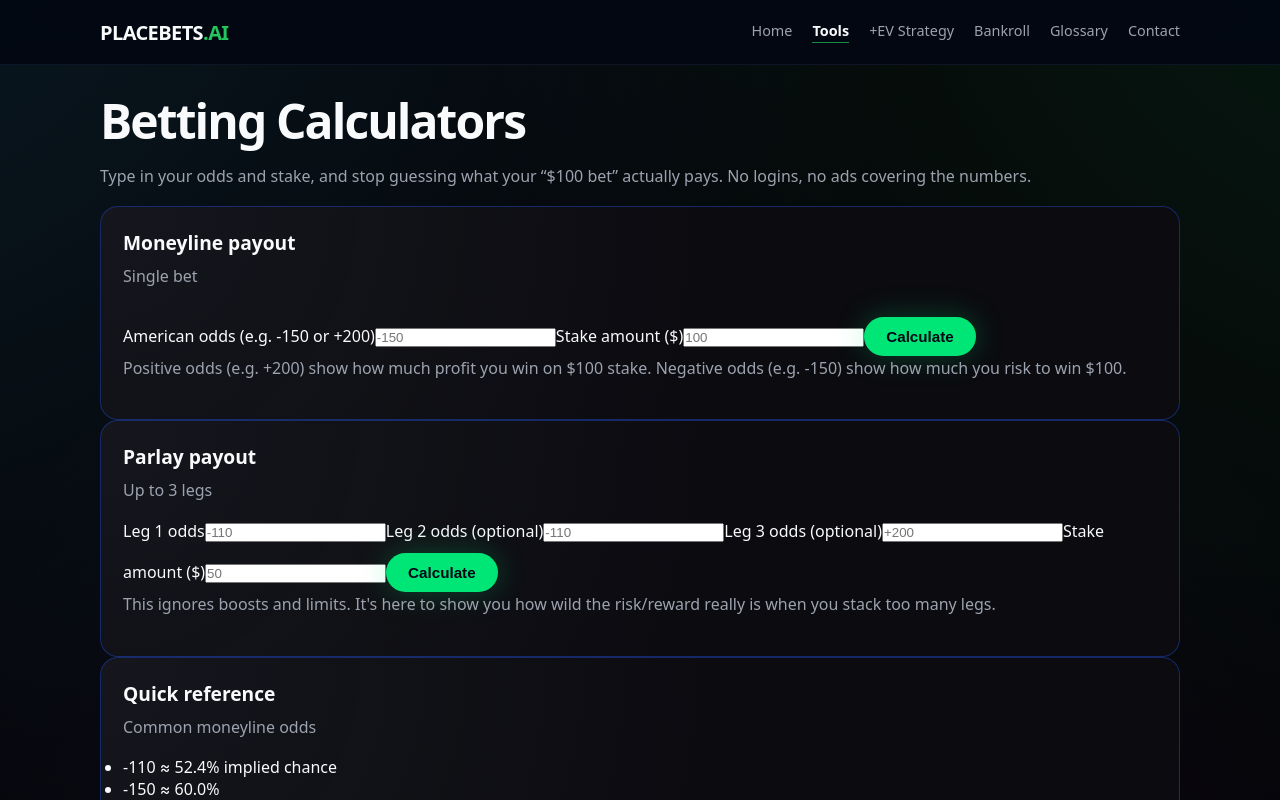
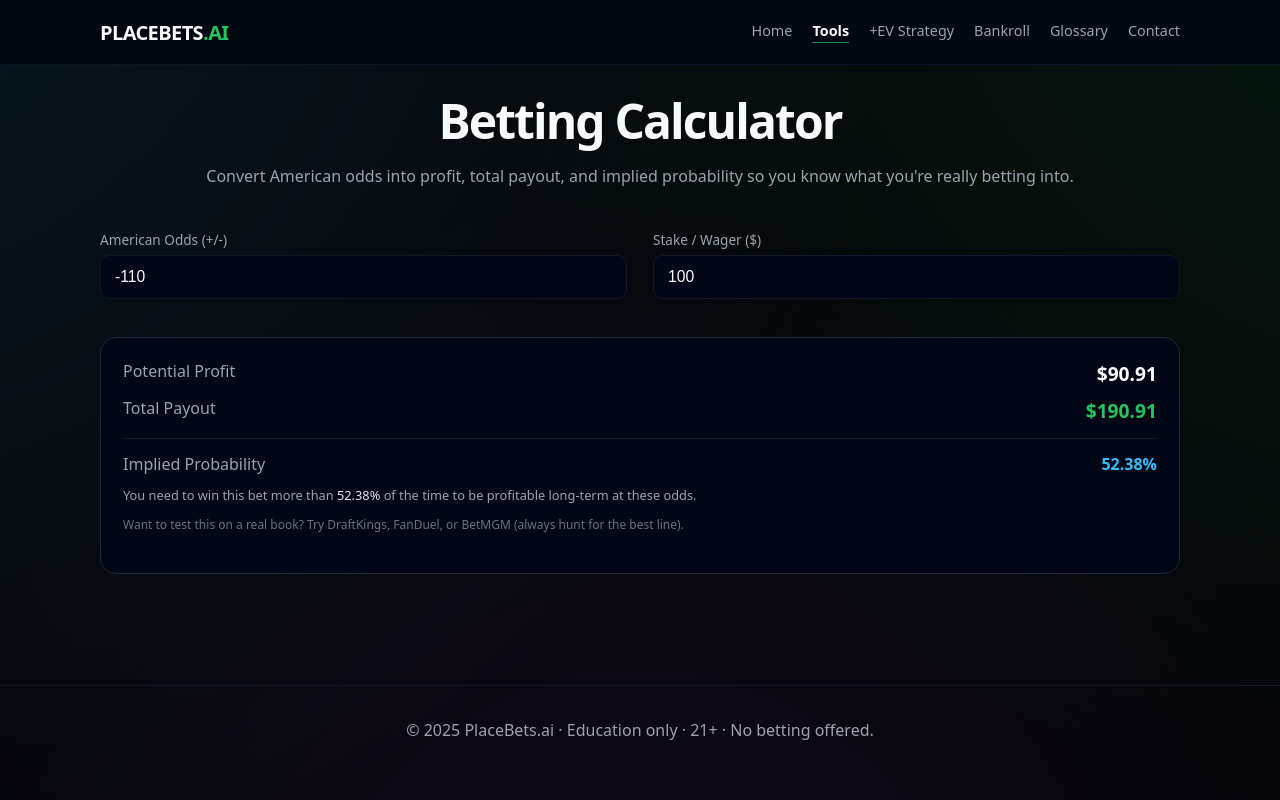
Before and after one commit to placebetsai/Placebetsai, a Next.js app: page /calculators in a window 1280 px wide. Shown: the top 800 px of the page. Built offline with nearby package versions, Linux system fonts and the light colour scheme.

Commit message:
Update page.js

```diff
--- a/app/calculators/page.js
+++ b/app/calculators/page.js
@@ -3,177 +3,143 @@
 import { useState } from "react";
 
 export default function CalculatorsPage() {
-  const [mlOdds, setMlOdds] = useState("");
-  const [mlStake, setMlStake] = useState("");
-  const [mlResult, setMlResult] = useState("");
+  const [odds, setOdds] = useState("-110");
+  const [stake, setStake] = useState("100");
 
-  const [parlayOdds, setParlayOdds] = useState(["", "", ""]);
-  const [parlayStake, setParlayStake] = useState("");
-  const [parlayResult, setParlayResult] = useState("");
+  const parsedOdds = parseFloat(odds || "0");
+  const parsedStake = parseFloat(stake || "0");
 
-  function calcMoneyline() {
-    const o = parseFloat(mlOdds);
-    const s = parseFloat(mlStake);
-    if (isNaN(o) || isNaN(s) || s <= 0) {
-      setMlResult("Enter a real number for odds and stake.");
-      return;
-    }
+  let profit = 0;
+  let implied = 0;
 
-    let win = 0;
-    if (o > 0) {
-      win = (o / 100) * s;
-    } else {
-      win = (100 / Math.abs(o)) * s;
-    }
-    const payout = s + win;
-
-    const implied =
-      o > 0 ? 100 / (o + 100) : Math.abs(o) / (Math.abs(o) + 100);
-
-    setMlResult(
-      `Risk $${s.toFixed(2)} to win $${win.toFixed(
-        2
-      )}. Total return: $${payout.toFixed(
-        2
-      )}. Implied chance: ${(implied * 100).toFixed(1)}%.`
-    );
+  if (parsedOdds > 0) {
+    profit = parsedStake * (parsedOdds / 100);
+    implied = 100 / (parsedOdds + 100);
+  } else if (parsedOdds < 0) {
+    profit = parsedStake * (100 / Math.abs(parsedOdds));
+    implied = Math.abs(parsedOdds) / (Math.abs(parsedOdds) + 100);
   }
 
-  function calcParlay() {
-    const s = parseFloat(parlayStake);
-    if (isNaN(s) || s <= 0) {
-      setParlayResult("Enter a real stake amount.");
-      return;
-    }
-
-    const parsed = parlayOdds
-      .map((o) => parseFloat(o))
-      .filter((o) => !isNaN(o));
-
-    if (parsed.length === 0) {
-      setParlayResult("Enter at least one valid set of odds.");
-      return;
-    }
-
-    let multiplier = 1;
-    parsed.forEach((o) => {
-      if (o > 0) {
-        multiplier *= 1 + o / 100;
-      } else {
-        multiplier *= 1 + 100 / Math.abs(o);
-      }
-    });
-
-    const payout = s * multiplier;
-    const win = payout - s;
-    setParlayResult(
-      `If every leg hits, your $${s.toFixed(2)} returns $${payout.toFixed(
-        2
-      )} (profit $${win.toFixed(2)}).`
-    );
-  }
+  const totalPayout = parsedStake + profit;
+  const impliedPct = implied * 100;
 
   return (
-    <section className="section">
-      <h1 className="section-title">Betting Calculators</h1>
-      <p className="section-intro">
-        Type in your odds and stake, and stop guessing what your “$100 bet”
-        actually pays. No logins, no ads covering the numbers.
+    <div>
+      <h1 className="text-center">Betting Calculator</h1>
+      <p className="text-center">
+        Convert American odds into profit, total payout, and implied
+        probability so you know what you&apos;re really betting into.
       </p>
 
-      <div className="card-grid">
-        <div className="card calc-card">
-          <h3>Moneyline payout</h3>
-          <p className="card-tag">Single bet</p>
-          <label>American odds (e.g. -150 or +200)</label>
-          <input
-            value={mlOdds}
-            onChange={(e) => setMlOdds(e.target.value)}
-            placeholder="-150"
-          />
-          <label>Stake amount ($)</label>
-          <input
-            value={mlStake}
-            onChange={(e) => setMlStake(e.target.value)}
-            placeholder="100"
-          />
-          <button
-            className="btn btn-primary small"
-            style={{ marginTop: "0.7rem" }}
-            onClick={calcMoneyline}
-          >
-            Calculate
-          </button>
-          {mlResult && <div className="calc-result">{mlResult}</div>}
-          <p className="calc-footnote">
-            Positive odds (e.g. +200) show how much profit you win on $100
-            stake. Negative odds (e.g. -150) show how much you risk to win $100.
-          </p>
+      <div className="calc-box mt-4">
+        <div className="grid-2" style={{ marginBottom: 22 }}>
+          <div className="input-group">
+            <label>American Odds (+/-)</label>
+            <input
+              type="number"
+              value={odds}
+              onChange={(e) => setOdds(e.target.value)}
+              placeholder="-110"
+            />
+          </div>
+          <div className="input-group">
+            <label>Stake / Wager ($)</label>
+            <input
+              type="number"
+              value={stake}
+              onChange={(e) => setStake(e.target.value)}
+              placeholder="100"
+            />
+          </div>
         </div>
 
-        <div className="card calc-card">
-          <h3>Parlay payout</h3>
-          <p className="card-tag">Up to 3 legs</p>
-          <label>Leg 1 odds</label>
-          <input
-            value={parlayOdds[0]}
-            onChange={(e) =>
-              setParlayOdds([e.target.value, parlayOdds[1], parlayOdds[2]])
-            }
-            placeholder="-110"
+        <div
+          style={{
+            background: "#020617",
+            borderRadius: 16,
+            padding: 22,
+            border: "1px solid #1f2937",
+          }}
+        >
+          <div
+            style={{
+              display: "flex",
+              justifyContent: "space-between",
+              marginBottom: 10,
+            }}
+          >
+            <span style={{ color: "#9ca3af" }}>Potential Profit</span>
+            <span style={{ fontWeight: 700, fontSize: "1.2rem" }}>
+              ${profit.toFixed(2)}
+            </span>
+          </div>
+
+          <div
+            style={{
+              display: "flex",
+              justifyContent: "space-between",
+              marginBottom: 10,
+            }}
+          >
+            <span style={{ color: "#9ca3af" }}>Total Payout</span>
+            <span
+              style={{
+                fontWeight: 700,
+                fontSize: "1.2rem",
+                color: "#22c55e",
+              }}
+            >
+              ${totalPayout.toFixed(2)}
+            </span>
+          </div>
+
+          <div
+            style={{
+              height: 1,
+              background: "#111827",
+              margin: "14px 0",
+            }}
           />
-          <label>Leg 2 odds (optional)</label>
-          <input
-            value={parlayOdds[1]}
-            onChange={(e) =>
-              setParlayOdds([parlayOdds[0], e.target.value, parlayOdds[2]])
-            }
-            placeholder="-110"
-          />
-          <label>Leg 3 odds (optional)</label>
-          <input
-            value={parlayOdds[2]}
-            onChange={(e) =>
-              setParlayOdds([parlayOdds[0], parlayOdds[1], e.target.value])
-            }
-            placeholder="+200"
-          />
-          <label>Stake amount ($)</label>
-          <input
-            value={parlayStake}
-            onChange={(e) => setParlayStake(e.target.value)}
-            placeholder="50"
-          />
-          <button
-            className="btn btn-primary small"
-            style={{ marginTop: "0.7rem" }}
-            onClick={calcParlay}
+
+          <div
+            style={{
+              display: "flex",
+              justifyContent: "space-between",
+              alignItems: "center",
+            }}
           >
-            Calculate
-          </button>
-          {parlayResult && <div className="calc-result">{parlayResult}</div>}
-          <p className="calc-footnote">
-            This ignores boosts and limits. It&apos;s here to show you how wild
-            the risk/reward really is when you stack too many legs.
+            <span style={{ color: "#9ca3af" }}>Implied Probability</span>
+            <span style={{ fontWeight: 700, color: "#38bdf8" }}>
+              {isFinite(impliedPct) ? impliedPct.toFixed(2) + "%" : "—"}
+            </span>
+          </div>
+
+          <p
+            style={{
+              fontSize: "0.8rem",
+              marginTop: 10,
+              marginBottom: 0,
+            }}
+          >
+            You need to win this bet more than{" "}
+            <span style={{ color: "#e5e7eb" }}>
+              {isFinite(impliedPct) ? impliedPct.toFixed(2) + "%" : "—"}
+            </span>{" "}
+            of the time to be profitable long-term at these odds.
           </p>
-        </div>
 
-        <div className="card">
-          <h3>Quick reference</h3>
-          <p className="card-tag">Common moneyline odds</p>
-          <ul className="card-list">
-            <li>-110 ≈ 52.4% implied chance</li>
-            <li>-150 ≈ 60.0%</li>
-            <li>+100 = 50.0%</li>
-            <li>+200 ≈ 33.3%</li>
-            <li>+300 ≈ 25.0%</li>
-          </ul>
-          <p className="card-example">
-            If you&apos;re constantly betting long shots with implied chances
-            under 20%… don&apos;t be shocked when they lose 4 times in a row.
+          <p
+            style={{
+              fontSize: "0.75rem",
+              marginTop: 10,
+              color: "#6b7280",
+            }}
+          >
+            Want to test this on a real book? Try DraftKings, FanDuel, or
+            BetMGM (always hunt for the best line).
           </p>
         </div>
       </div>
-    </section>
+    </div>
   );
               }
```
